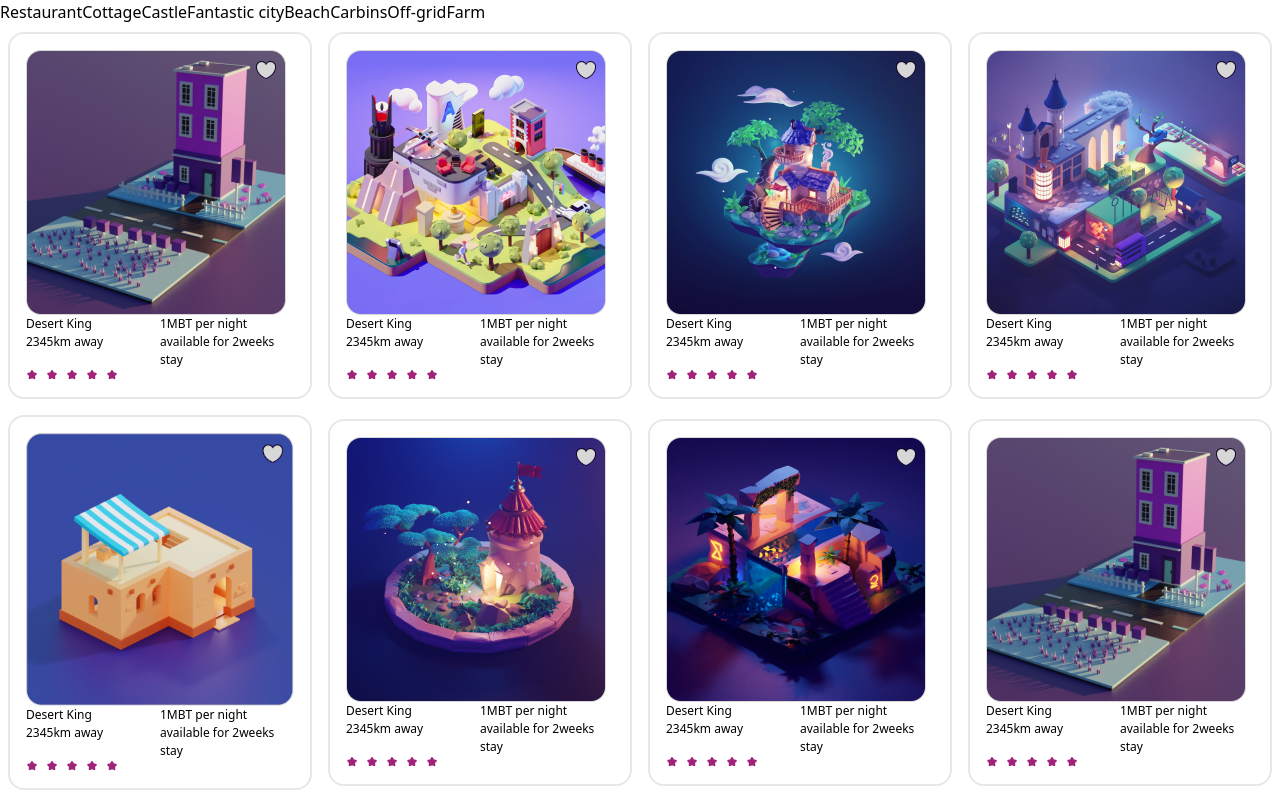
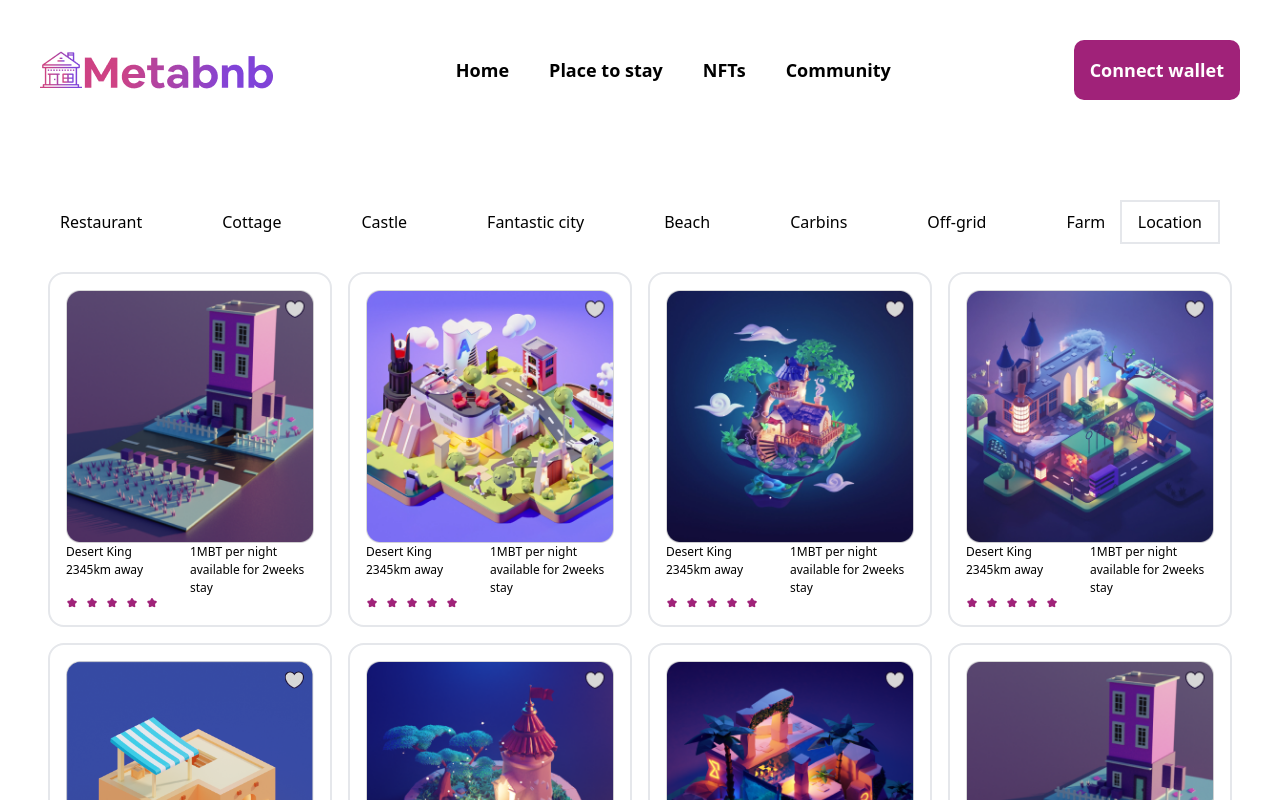
Before and after one commit to whalay/Bnb-Meta, a React (Vite) app: page /nft in a window 1280 px wide. Shown: the top 800 px of the page. Built offline with nearby package versions, Linux system fonts and the light colour scheme.

Commit message:
restyled the placee to meet component

```diff
--- a/src/pages/NFT.jsx
+++ b/src/pages/NFT.jsx
@@ -6,10 +6,11 @@ import  {Nft} from "../assets/Data";
 
 const NFT = () => {
   return (
-    <div className="h-screen">
-      {/* <Navbar /> */}
-      <div>
-        <ul className="flex">
+    <div className="">
+      <Navbar />
+      <div className="p-10">
+       <div className="flex justify-between items-center p-5 ">
+       <ul className="flex justify-between gap-20">
           <li>Restaurant</li>
           <li>Cottage</li>
           <li>Castle</li>
@@ -19,6 +20,8 @@ const NFT = () => {
           <li>Off-grid</li>
           <li>Farm</li>
         </ul>
+        <button className="p-2 px-4 border-2">Location</button>
+       </div>
         <div>
           <div className=" grid grid-cols-1 sm:grid-cols-2 md:grid-cols-4 place-items-center">
             {Nft.map((nft, index) => (
@@ -37,7 +40,7 @@ const NFT = () => {
           </div>
         </div>
       </div>
-      {/* <Footer /> */}
+      <Footer />
     </div>
   );
 };
```
